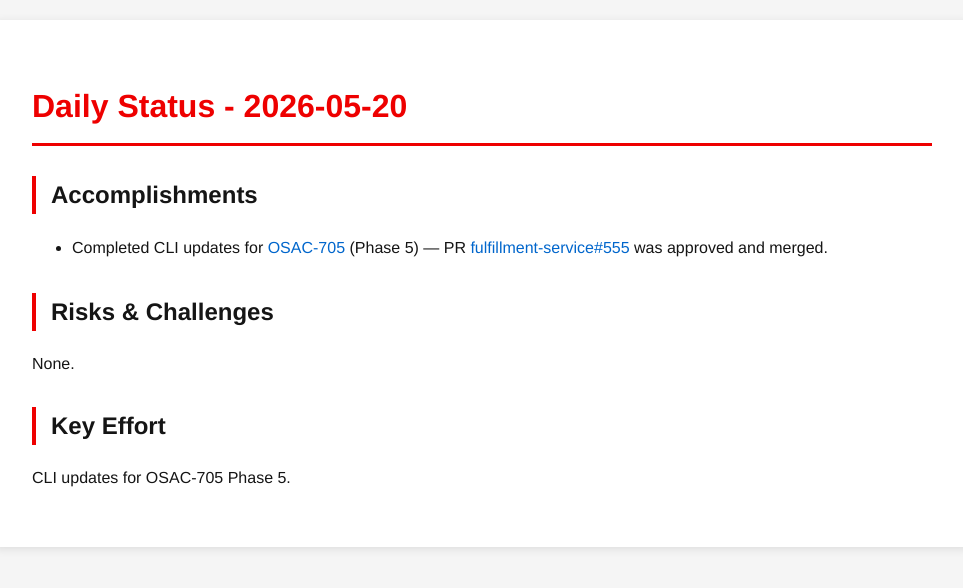
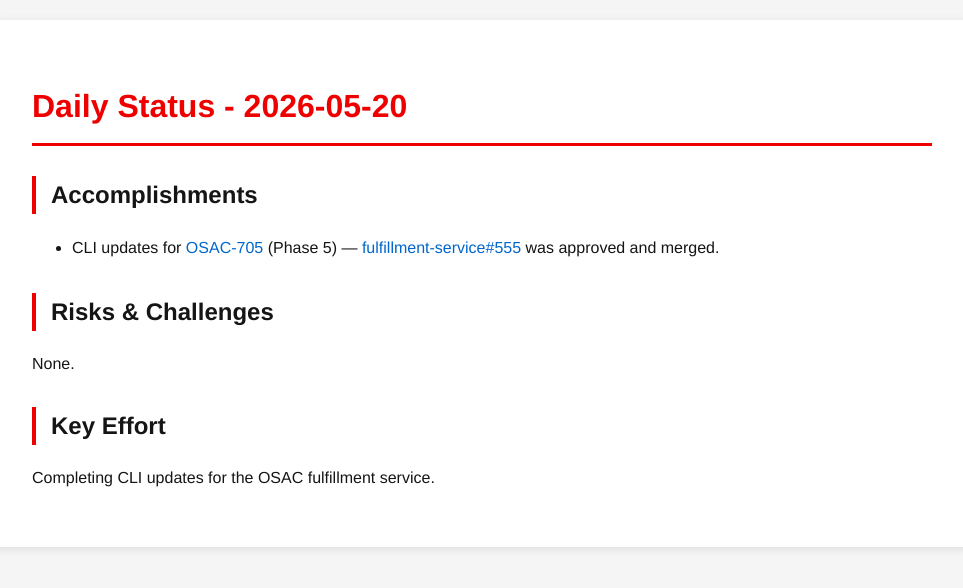
Before and after one commit to tzvatot/daily-status, a Jekyll site: the page built from 2026-05-20.md, in a window 1280 px wide. Shown: the top 588 px of the page, without its empty margins (158-1121 px from the left). Built offline with Jekyll 4.4.1, drawn with Linux system fonts in a browser that asks for light colours.

Commit message:
Daily status update - 2026-05-20

```diff
--- a/2026-05-20.md
+++ b/2026-05-20.md
@@ -7,10 +7,10 @@ date: 2026-05-20
 # Daily Status - 2026-05-20
 
 ## Accomplishments
-- Completed CLI updates for [OSAC-705](https://redhat.atlassian.net/browse/OSAC-705) (Phase 5) — PR [fulfillment-service#555](https://github.com/osac-project/fulfillment-service/pull/555) was approved and merged.
+- CLI updates for [OSAC-705](https://redhat.atlassian.net/browse/OSAC-705) (Phase 5) — [fulfillment-service#555](https://github.com/osac-project/fulfillment-service/pull/555) was approved and merged.
 
 ## Risks & Challenges
 None.
 
 ## Key Effort
-CLI updates for OSAC-705 Phase 5.
+Completing CLI updates for the OSAC fulfillment service.
```
